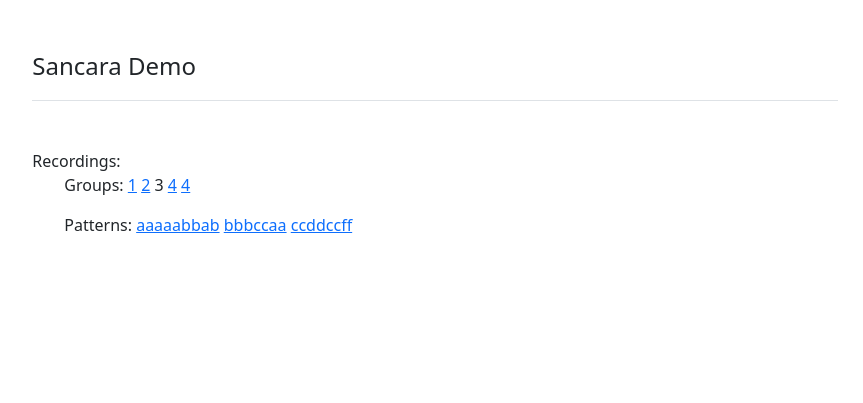
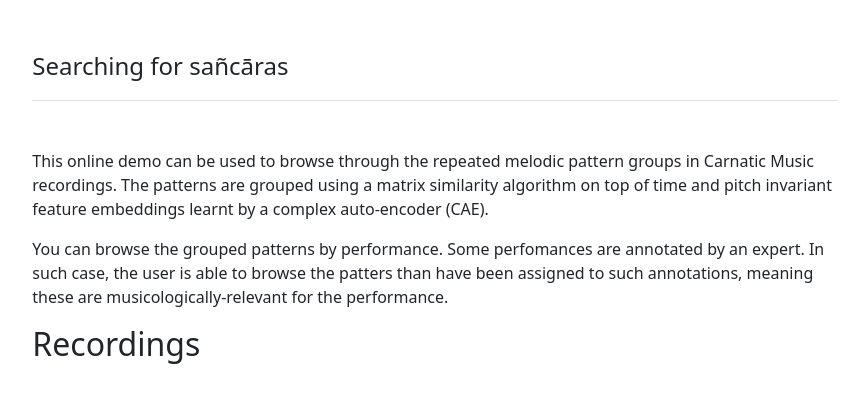
Before and after one commit to genisplaja/sancara-online-demo, a Flask app: template templates/index.html in a window 1280 px wide. Shown: the top 403 px of the page, without its empty margins (205-1068 px from the left). Run offline with Flask 2, Linux system fonts and the light colour scheme; the template is opened without the code that fills it, so the values that code supplies are empty; parts of the project's set-up code (start-up, migrations or seed data) failed here and were passed over.

Commit message:
Add descriptive text, audio

```diff
--- a/app.py
+++ b/app.py
@@ -1,7 +1,9 @@
 import io
+import os
 import pickle
 
-from flask import Flask, render_template, Response
+from flask import Flask, render_template, Response, send_from_directory
+from werkzeug.security import safe_join
 
 import numpy as np
 import matplotlib.pyplot as plt
@@ -14,12 +16,13 @@ from utils import listen_pattern, pitch_seq_to_cents, myround, pitch_to_cents
 
 app = Flask(__name__)
 
-# data = pickle.load(open("test.pkl", "rb"))
-data = song_chooser.SongChooser.get_data()
+data = pickle.load(open("test.pkl", "rb"))
+#data = song_chooser.SongChooser.get_data()
 
 @app.route('/')
 def home():
-    recordings = data.keys()
+    recordings = list(data.keys())
+    recordings.remove('audio')
     return render_template("index.html", recordings=recordings)
 
 @app.route('/recording/<string:title>')
@@ -44,8 +47,10 @@ def pattern(title, pat_type, identifier):
         return ret, code
 
     recording = data[title]
+    has_annotations = False
     if recording['annotations'] is not None:
         groups = recording['groups_with_annotations']
+        has_annotations = True
     else:
         groups = recording['groups']
     patterns = recording['parsed_patterns']
@@ -59,7 +64,10 @@ def pattern(title, pat_type, identifier):
         # checked that the index is valid
         results = patterns[identifier]
 
-    return render_template("pattern.html", title=title, pat_type=pat_type, identifier=identifier, results=results)
+    return render_template(
+        "pattern.html", title=title, pat_type=pat_type,
+        has_annotations=has_annotations, identifier=identifier, results=results
+    )
 
 @app.route('/image/<string:title>/<string:pat_type>/<string:identifier>/<string:part>.png')
 def image(title, pat_type, identifier, part):
@@ -98,6 +106,17 @@ def image(title, pat_type, identifier, part):
     fig = plot_patterns(recording, results[part], pat_type, freqs, times, pitch_hop, annotations, plot_kwargs)
     FigureCanvas(fig).print_png(output)
     return Response(output.getvalue(), mimetype='image/png')
+
+
+@app.route('/audio/<string:rec>/<string:fold>/<string:gr>/<string:oc>.wav')
+def audio(rec, fold, gr, oc):
+    audio_path = safe_join('data', rec, fold, str(gr)+'_'+str(oc)+'.wav')
+    audio_dir = os.path.dirname(audio_path)
+    audio_fname = os.path.basename(audio_path)
+    if not os.path.exists(audio_path):
+        return "no such audio file", 404
+
+    return send_from_directory(audio_dir, audio_fname)
 
 
 def validate_args(title, type, identifier):
--- a/templates/base.html
+++ b/templates/base.html
@@ -12,7 +12,7 @@
     <div class="col-lg-8 mx-auto p-4 py-md-5">
         <header class="d-flex align-items-center pb-3 mb-5 border-bottom">
           <a href="/" class="d-flex align-items-center text-dark text-decoration-none">
-            <span class="fs-4">Sancara Demo</span>
+            <span class="fs-4">Searching for sañcāras</span>
           </a>
         </header>
 
--- a/templates/index.html
+++ b/templates/index.html
@@ -1,15 +1,21 @@
 {% extends "base.html" %}
 
 {% block content %}
-Recordings:
+
+<p>This online demo can be used to browse through the repeated melodic pattern groups in
+Carnatic Music recordings. The patterns are grouped using a matrix similarity algorithm
+on top of time and pitch invariant feature embeddings learnt by a complex auto-encoder
+(CAE).</p>
+
+<p>You can browse the grouped patterns by performance. Some perfomances are annotated
+ by an expert. In such case, the user is able to browse the patters than have been
+ assigned to such annotations, meaning these are musicologically-relevant for the
+ performance.</p>
+
+<h2>Recordings</h2>
 <ul>
 {% for recording in recordings %}
   <li><a href="{{url_for('recording', title=recording)}}">{{recording}}</a></li>
 {% endfor %}
 
-<p>
-Groups: <a href="/">1</a> <a href="/">2</a> 3 <a href="/">4</a> <a href="/">4</a>
-</p>
-
-Patterns: <a href="/">aaaaabbab</a> <a href="/">bbbccaa</a> <a href="/">ccddccff</a>
 {% endblock %}
```
Also changed, not shown: templates/pattern.html (+13 -3 lines), templates/recording.html (+4 -3 lines).
